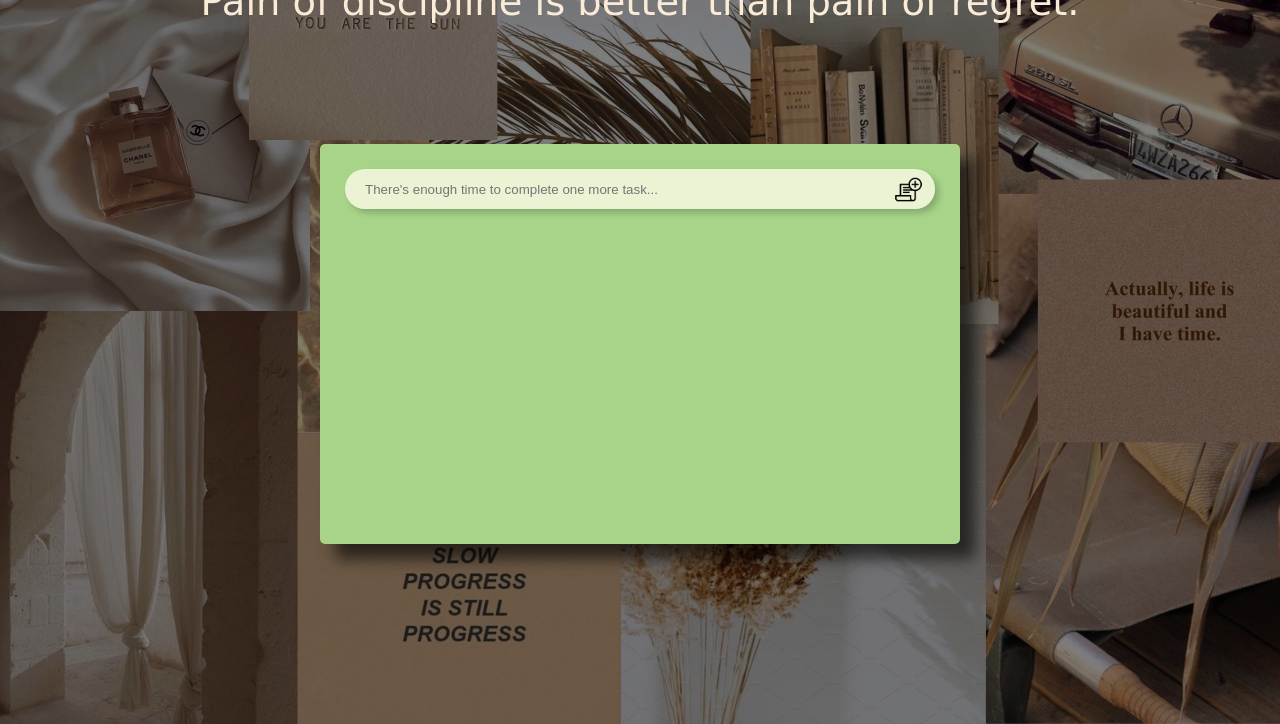
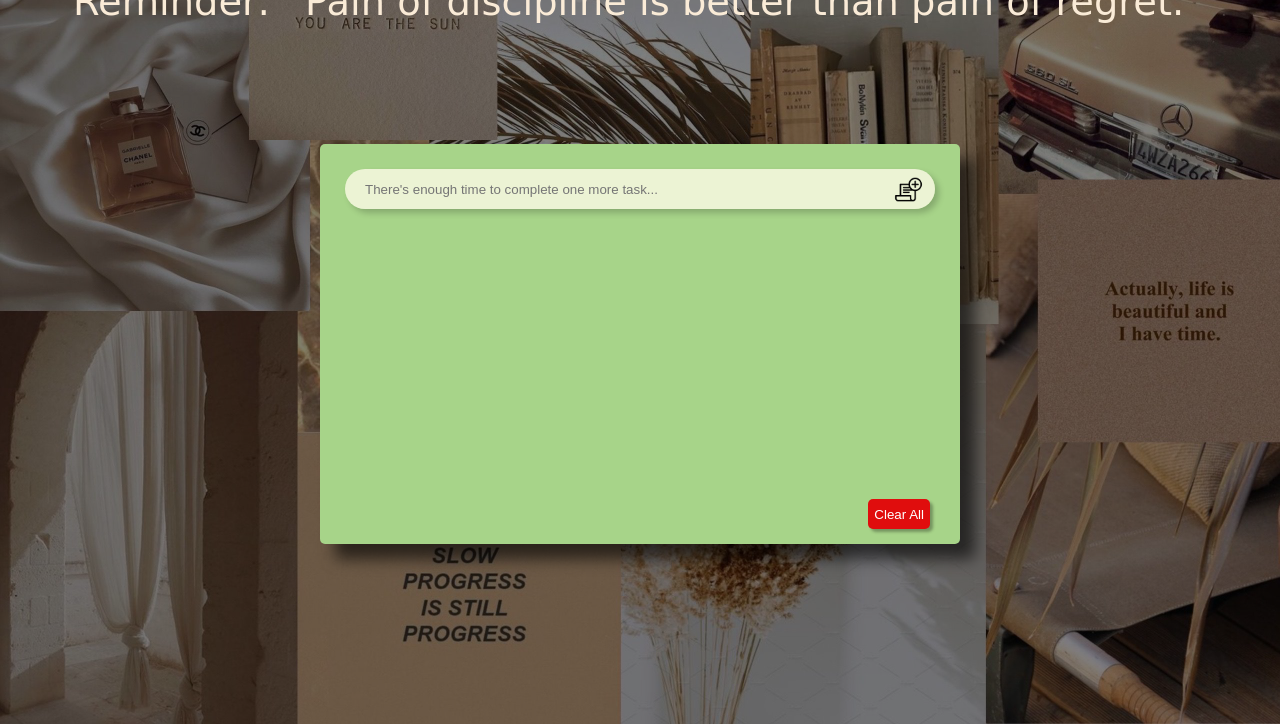
Before and after one commit to NehaPramanik/To-Do-List, a plain HTML site: page index.html in a window 1280 px wide. Shown: the part 76-800 px from the top of the page. Drawn offline with Linux system fonts and the light colour scheme; a web font is replaced by a local one.

Commit message:
Added clear all button

```diff
--- a/index.html
+++ b/index.html
@@ -18,6 +18,7 @@
             </button>
         </div>
         <div class="list"></div>
+        <button class="clearBtn" onclick="clearAll()">Clear All</button>
     </div>
     <script src="script.js"></script>
 </body>
--- a/script.js
+++ b/script.js
@@ -41,3 +41,9 @@ function tick(index){
     else elements[index]="<strike>" + elements[index] + "</strike>";
     display();
 }
+
+//Deleting all tasks
+function clearAll(){
+    elements= [];
+    display();
+}
--- a/style.css
+++ b/style.css
@@ -69,9 +69,9 @@ h1{
 }
 .list{
     position: absolute;
-    height: 77%;
+    height: 65%;
     width: 100%;
-    bottom: 0;
+    bottom: 60px;
     overflow-y: scroll;
     overflow-x: hidden;
 }
@@ -110,6 +110,21 @@ h1{
 .addBtn:hover, .tickIcon:hover, .dustbin:hover{
     transform: scale(1.2);
 }
+.clearBtn{
+    height:30px;
+    position: absolute;
+    bottom: 15px;
+    right: 30px;
+    background-color: rgb(224, 13, 13);
+    color: white;
+    border-radius: 5px;
+    border: none;
+    cursor: pointer;
+    box-shadow: 3px 3px 3px rgba(0, 0, 0, 0.3);
+}
+.clearBtn:hover{
+    background-color: rgb(202, 13, 13);
+}
 .message:after{
     font-family: 'Allison', cursive;
     display: flex;
@@ -120,8 +135,8 @@ h1{
     animation: updateText 15s infinite linear;
 }
 @keyframes updateText{
-    0%{ content: "' Don't stop when you are tired; stop when you're done. '";}
-    30%{content: "' Pain of discipline is better than pain of regret. '";}
-    60%{content: "' Your only limit is your mind. '";}
-    100%{content: "' Be more than your mood. '"}
+    0%{ content: "Reminder: ' Don't stop when you are tired; stop when you're done. '";}
+    30%{content: "Reminder: ' Pain of discipline is better than pain of regret. '";}
+    60%{content: "Reminder: ' Your only limit is your mind. '";}
+    100%{content: "Reminder: ' Be more than your mood. '"}
 }
```
